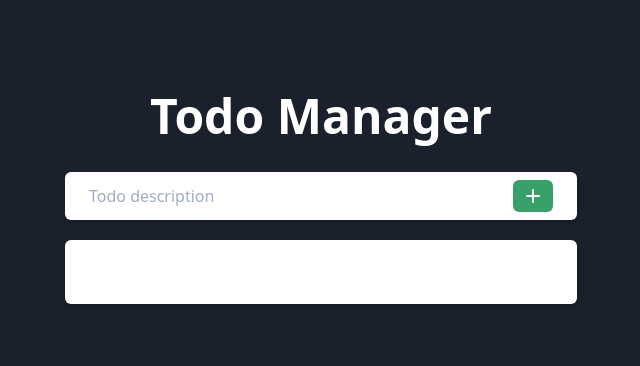
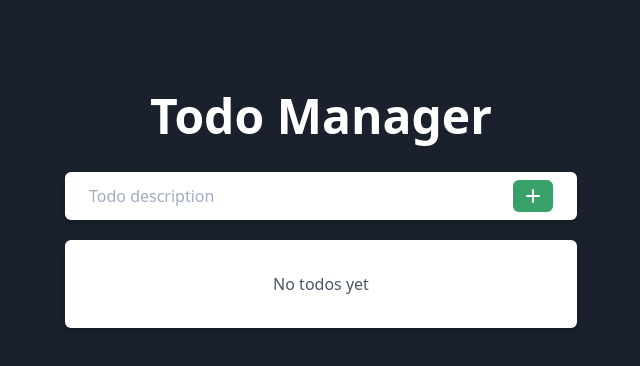
Before and after one commit to angelmtztrc/todo-manager, a React (Create React App) app: page / in a window 1280 px wide. Shown: the top 366 px of the page, without its empty margins (319-959 px from the left). Built offline with nearby package versions, Linux system fonts and the light colour scheme.

Commit message:
:sparkles: show text if no todos

```diff
--- a/src/components/TodoList.js
+++ b/src/components/TodoList.js
@@ -7,9 +7,11 @@ import Todo from './Todo';
 const TodoList = ({ todos }) => {
   return (
     <main className="mt-5 mx-auto bg-white w-full max-w-lg rounded-md shadow-md p-8">
-      {todos.map(todo => (
-        <Todo todo={todo} />
-      ))}
+      {todos.length > 0 ? (
+        todos.map(todo => <Todo todo={todo} />)
+      ) : (
+        <p className="text-center text-gray-700">No todos yet</p>
+      )}
     </main>
   );
 };
```
